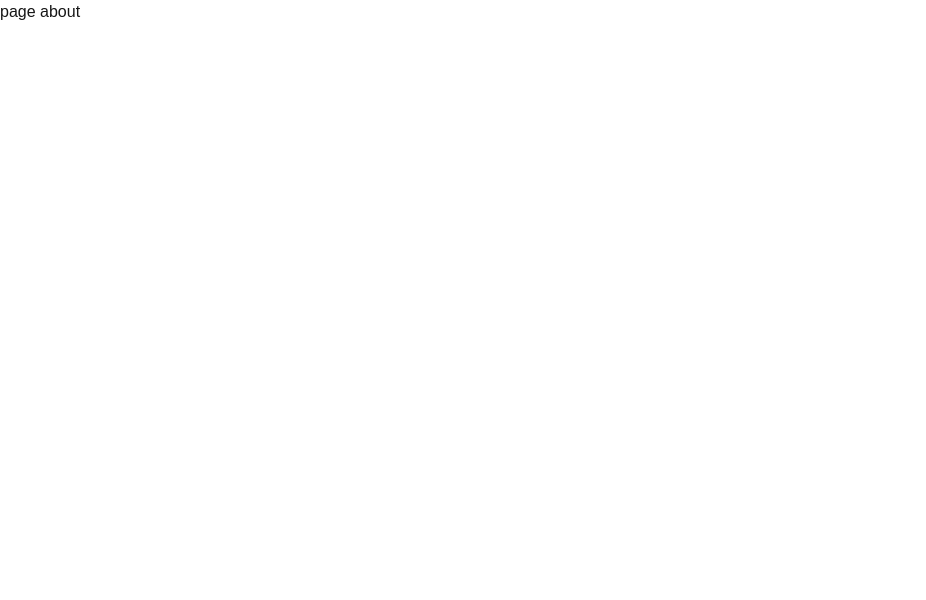
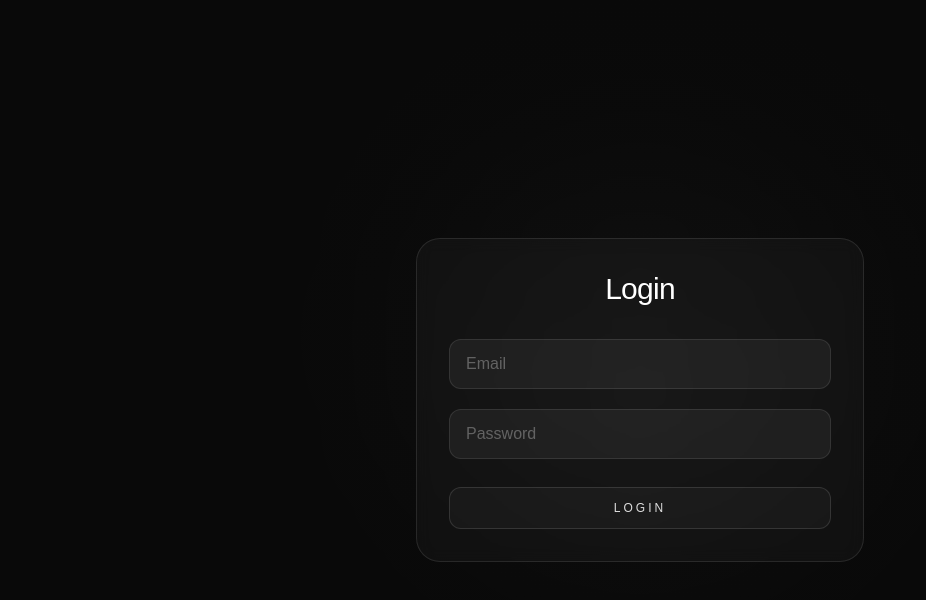
Before and after one commit to MSG-DEVELOPER/comparator3000, a Next.js app: page /login in a window 1280 px wide. Shown: the top 600 px of the page, without its empty margins (0-926 px from the left). Built offline with nearby package versions, Linux system fonts and the light colour scheme.

Commit message:
login te lleva a dashboard, user de prueba

```diff
--- /dev/null
+++ b/app/api/login/route.js
@@ -0,0 +1,17 @@
+import {query} from "@/lib/db"
+
+export async function POST (request){
+
+  const data =await request.json();
+  const {email} = data;
+
+  const result=await query("SELECT * FROM users WHERE email = $1",[email]);
+
+  if (result.rows.length !== 0 ){
+    return Response.json({mensage:"okey cara de pato",succes:true})
+  }else{
+    return Response.json({succes:false})
+  }
+//falta
+
+}
--- /dev/null
+++ b/app/dashboard/page.tsx
@@ -0,0 +1,8 @@
+
+function Dashboard() {
+  return (
+    <div>Dashboard</div>
+  )
+}
+
+export default Dashboard
--- a/app/login/page.tsx
+++ b/app/login/page.tsx
@@ -1,14 +1,70 @@
+"use client";
 
-export const metadata = {
-  title: "login",
-  description: "Generated by create next app",
-};
+import { useRouter } from "next/navigation";
+import { useForm } from "react-hook-form";
 
+function Page() {
+  const router = useRouter();
+  const { register, handleSubmit } = useForm();
 
-function page() {
+  async function validar(data) {
+    const response = await fetch("/api/login", {
+      method: "POST",
+      headers: {
+        "Content-Type": "application/json",
+      },
+      body: JSON.stringify(data),
+    });
+
+    const respuesta = await response.json();
+    console.log(respuesta.succes);
+    if (respuesta.succes) {
+      router.replace("/dashboard");
+    }
+  }
+
   return (
-    <div>page about</div>
-  )
+    <div className="relative flex min-h-full flex-1 items-center justify-center overflow-hidden bg-[#090909] px-6">
+      <div aria-hidden className="pointer-events-none absolute inset-0">
+        <div className="absolute left-1/2 top-[42%] h-[480px] w-[480px] -translate-x-1/2 -translate-y-1/2 rounded-full bg-white/[0.04] blur-[120px]" />
+        <div className="absolute inset-0 bg-[radial-gradient(ellipse_at_center,transparent_0%,#090909_72%)]" />
+      </div>
+
+      <main className="relative z-10 w-full max-w-md">
+        <form
+          onSubmit={handleSubmit(validar)}
+          className="rounded-3xl border border-white/10 bg-white/[0.03] p-8 backdrop-blur"
+        >
+          <h1 className="mb-8 text-center text-3xl font-light tracking-tight text-white">
+            Login
+          </h1>
+
+          <div className="space-y-5">
+            <input
+              {...register("email")}
+              type="email"
+              placeholder="Email"
+              className="w-full rounded-xl border border-white/10 bg-white/5 px-4 py-3 text-white placeholder:text-white/30 outline-none transition focus:border-white/30"
+            />
+
+            <input
+              {...register("pass")}
+              type="password"
+              placeholder="Password"
+              className="w-full rounded-xl border border-white/10 bg-white/5 px-4 py-3 text-white placeholder:text-white/30 outline-none transition focus:border-white/30"
+            />
+
+            <button
+              type="submit"
+              className="mt-2 w-full cursor-pointer rounded-xl border border-white/12 bg-white/[0.03] py-3 text-xs font-medium uppercase tracking-[0.25em] text-white/85 transition hover:border-white/25 hover:bg-white/[0.07]"
+            >
+              Login
+            </button>
+          </div>
+        </form>
+      </main>
+    </div>
+  );
 }
 
-export default page
+export default Page;
--- a/app/page.tsx
+++ b/app/page.tsx
@@ -1,7 +1,11 @@
 "use client";
+
 import Link from "next/link";
 
 export default function Home() {
+
+
+
   return (
     <>
       <div className="relative flex min-h-full flex-1 flex-col items-center justify-center overflow-hidden bg-[#090909]">
@@ -25,6 +29,7 @@ export default function Home() {
               Login
             </button>
           </Link>
+
         </main>
       </div>
 
--- /dev/null
+++ b/app/scripts/hash.js
@@ -0,0 +1,11 @@
+import bcrypt from "bcrypt";
+
+async function generarHash() {
+  const password = "1234";
+  const hash = await bcrypt.hash(password, 10);
+
+  console.log("HASH GENERADO:");
+  console.log(hash);
+}
+
+generarHash();
--- a/package.json
+++ b/package.json
@@ -9,10 +9,12 @@
     "lint": "eslint"
   },
   "dependencies": {
+    "bcrypt": "^6.0.0",
     "next": "16.2.9",
     "pg": "^8.22.0",
     "react": "19.2.4",
-    "react-dom": "19.2.4"
+    "react-dom": "19.2.4",
+    "react-hook-form": "^7.80.0"
   },
   "devDependencies": {
     "@tailwindcss/postcss": "^4",
```
Also changed, not shown: 1 other file (tests, documents, lock files or other folders).
